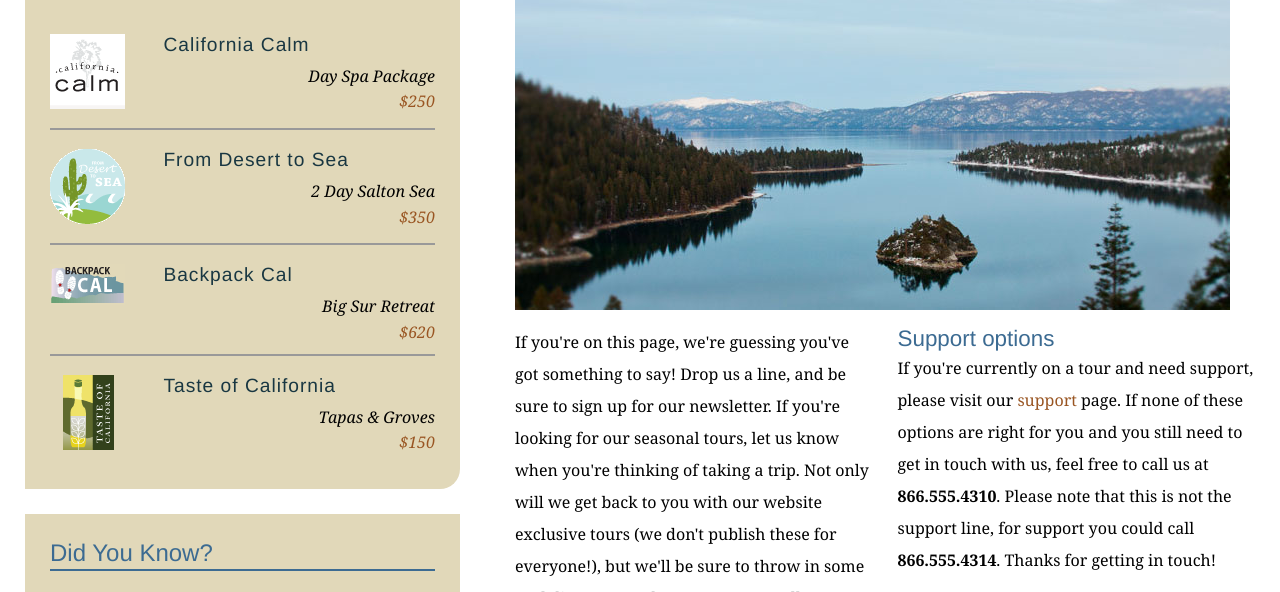
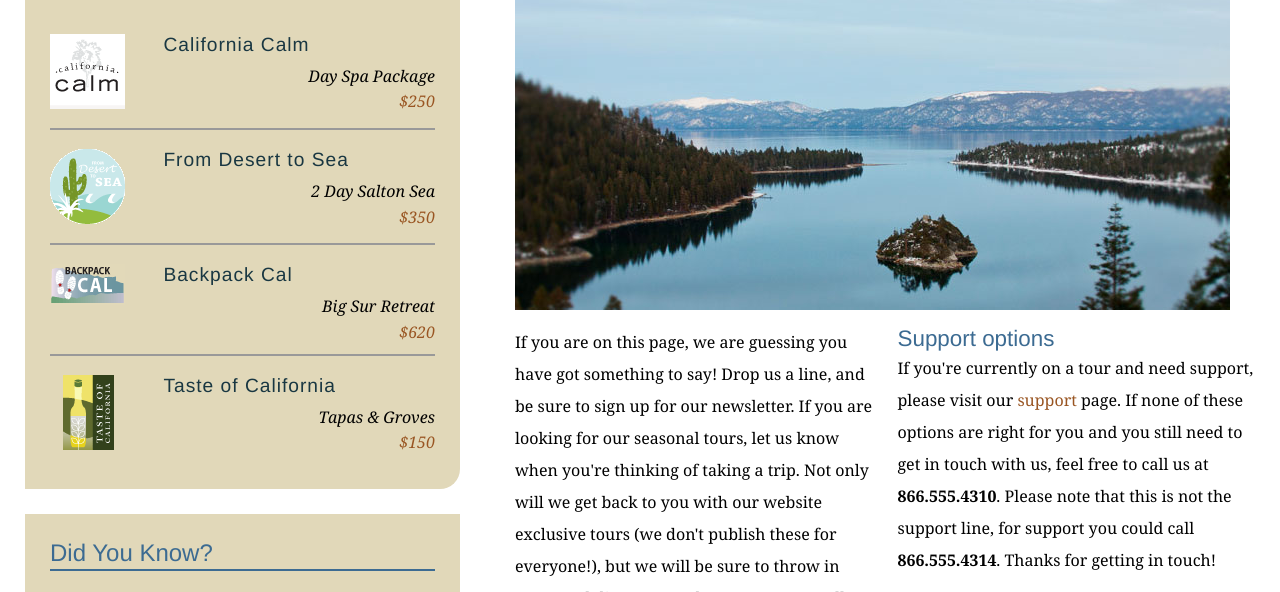
Before and after one commit to urash1/explore-california, a plain HTML site: page contact.html in a window 1280 px wide. Shown: the part 342-934 px from the top of the page. Drawn offline with Linux system fonts and the light colour scheme.

Commit message:
removed contractions from contact

```diff
--- a/contact.html
+++ b/contact.html
@@ -68,7 +68,7 @@
           <h1>Get in touch</h1>
           <img src="assets/images/emerald_bay.jpg" alt="Beautiful Lake Tahoe" class="articleImage" />
           <div class="multiCol">
-            <p>If you're on this page, we're guessing you've got something to say! Drop us a line, and be sure to sign up for our newsletter. If you're looking for our seasonal tours,  let us know when you're thinking of taking a trip. Not only will we get back to you with our website exclusive tours (we don't publish these for everyone!), but we'll be sure to throw in some cool discounts and tour extras as well.</p>
+            <p>If you are on this page, we are guessing you have got something to say! Drop us a line, and be sure to sign up for our newsletter. If you are looking for our seasonal tours,  let us know when you're thinking of taking a trip. Not only will we get back to you with our website exclusive tours (we don't publish these for everyone!), but we will be sure to throw in some cool discounts and tour extras as well.</p>
 
             <h2>Support options</h2>
             <p>If you're currently on a tour and need support, please visit our <a href="support.html">support</a> page. If none of these options are right for you and you still need to get in touch with us, feel free to call us at<span class="phone"> <strong>866.555.4310</strong>. Please note that this is not the support line, for support you could call </span><strong>866.555.4314</strong>. Thanks for getting in touch!</p>
```
